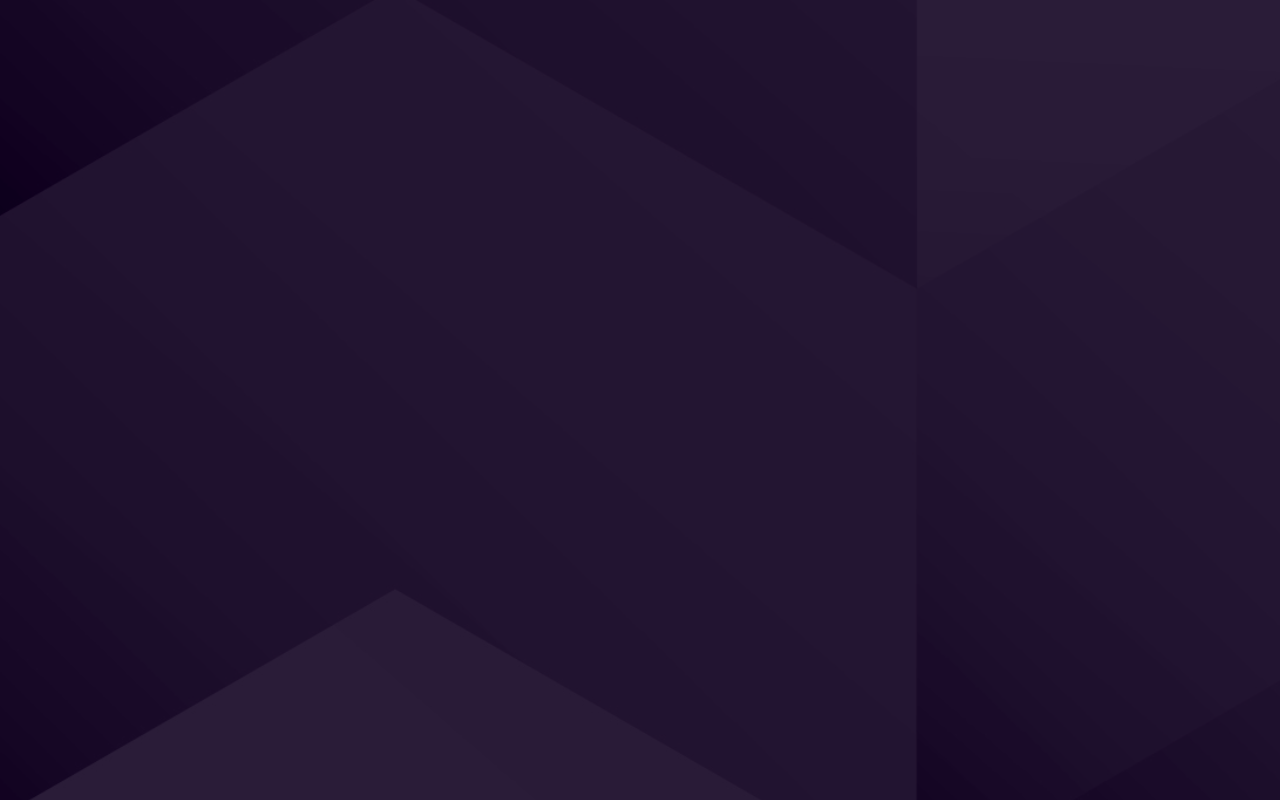
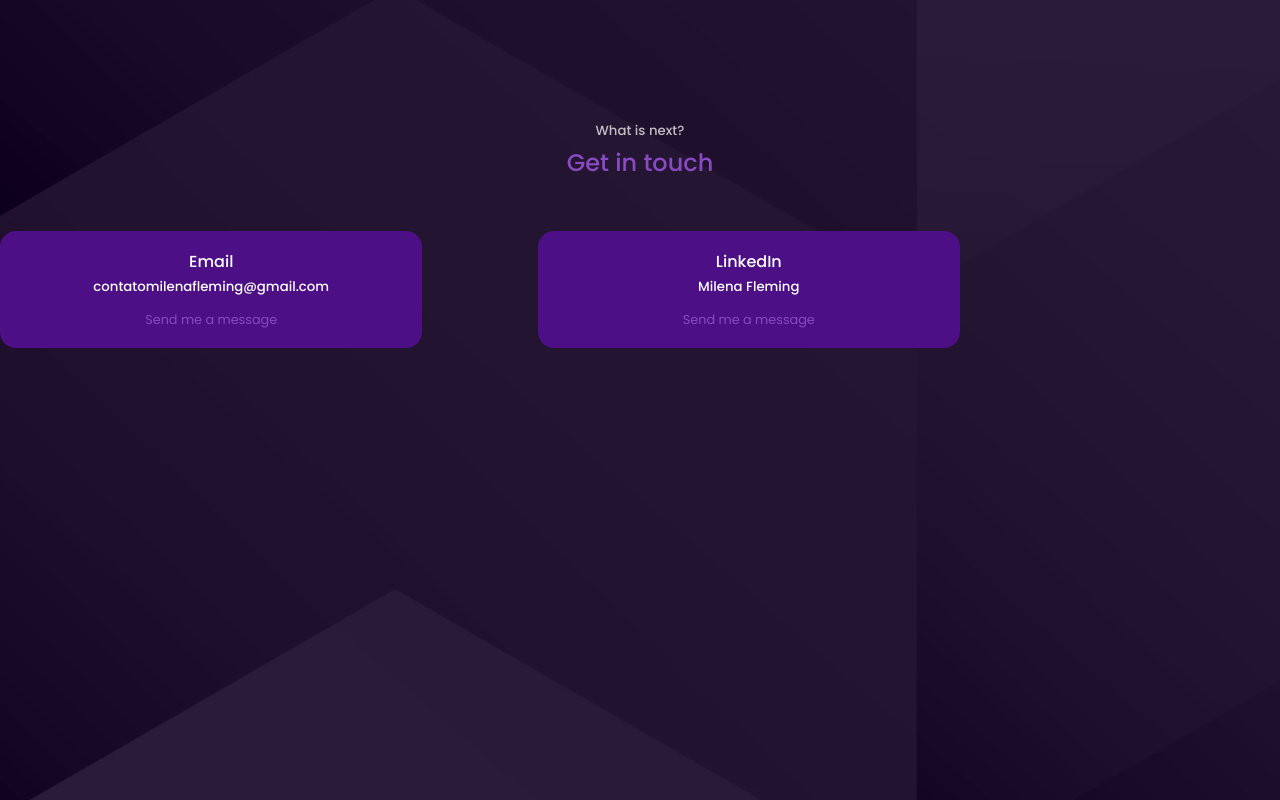
Before and after one commit to Fleemings/Website_Portilofio, a React (Create React App) app: page / in a window 1280 px wide. Shown: the part 4520-5320 px from the top of the page. Built offline with nearby package versions, Linux system fonts and the light colour scheme.

Commit message:
feat(contact): component contact created

```diff
--- a/src/components/contact/contact.css
+++ b/src/components/contact/contact.css
@@ -0,0 +1,49 @@
+.contact__container {
+  width: 100%;
+  display: grid;
+  grid-template-columns: repeat(2, 1fr);
+  gap: 12%;
+}
+
+.contact__option {
+  display: flex;
+  flex-direction: column;
+  background: var(--color-bg-variant);
+  padding: 1rem;
+  border-radius: 1rem;
+  text-align: center;
+  border: 1px solid transparent;
+  transition: var(--transition);
+}
+
+.contact__option:hover {
+  background: transparent;
+  border-color: var(--color-primary-dark);
+}
+
+.contact__option-icon {
+  font-size: 1.5rem;
+  margin-bottom: 0.5rem;
+}
+
+.contact__option a {
+  margin-top: 0.7rem;
+  display: inline-block;
+  font-size: 0.8rem;
+}
+
+@media screen and (max-width: 1024px) {
+  .contact__container {
+    grid-template-columns: 1fr;
+    gap: 2rem;
+  }
+}
+
+/*    Media Queries (Mobile Devices)    */
+
+@media screen and (max-width: 600px) {
+  .contact__container {
+    grid-template-columns: 1fr;
+    width: var(--container-width-sm);
+  }
+}
--- a/src/components/contact/contact.jsx
+++ b/src/components/contact/contact.jsx
@@ -1,7 +1,32 @@
 import React from 'react';
 import './contact.css';
-function contact() {
-  return <section id='contact'></section>;
+
+function contact({ title }) {
+  return (
+    <section id='contact'>
+      <h5> What is next? </h5>
+      <h2>Get in touch</h2>
+      <div className='container contact__container'>
+        <article className='contact__option'>
+          <h4>Email</h4>
+          <h5>contatomilenafleming@gmail.com</h5>
+          <a href='mailto:contatomilenafleming@gmail.com'>
+            Send me a message
+          </a>
+        </article>
+        <article className='contact__option'>
+          <h4>LinkedIn</h4>
+          <h5>Milena Fleming</h5>
+          <a
+            href='https://www.linkedin.com/in/milenafleming/'
+            target='__blank'
+          >
+            Send me a message
+          </a>
+        </article>
+      </div>
+    </section>
+  );
 }
 
 export default contact;
```
